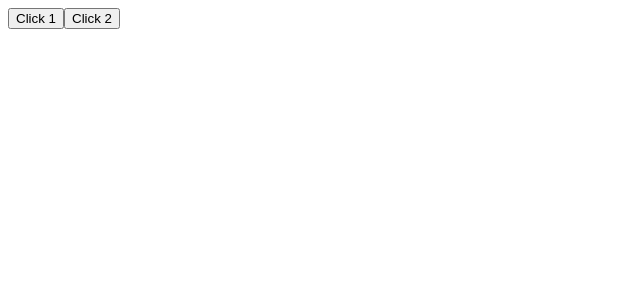
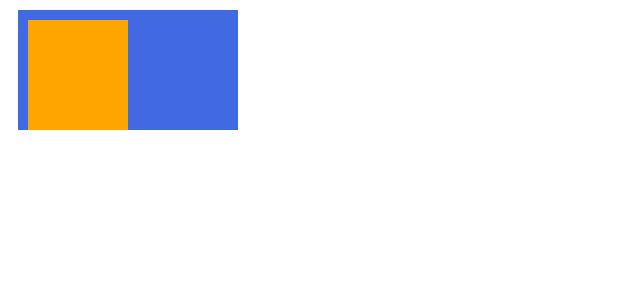
Before and after one commit to JunesWorld/vue3-template-syntax, a Vue app: page / in a window 1280 px wide. Shown: the top 300 px of the page, without its empty margins (0-640 px from the left). Built offline with nearby package versions, Linux system fonts and the light colour scheme.

Commit message:
이벤트 수식어

```diff
--- a/src/App.vue
+++ b/src/App.vue
@@ -1,34 +1,38 @@
 <template>
   <!--
-    [Event 객체]
-    - click event가 발생했을 때 event의 정보를 가지고 있는 객체 데이터
-    - ex) PointerEvent
-    - 발생한 event의 실제 데이터를 가지고 있다
-    - $event = event 객체가 나와서 들어간다
-   -->
-  <button @click="handler('hi', $event)">
-    Click 1
-  </button>
-  <button @click="handler('what', $event)">
-    Click 2
-  </button>
+    @wheel 동작할 때마다 부하가 걸린다.
+    - .passive 사용
+    - 로직의 처리와 화면과 분리
+  -->
+  <div
+    class="parent"
+    @wheel="handler">
+    <div class="child"></div>
+  </div>
 </template>
 
 <script>
 export default {
-//   methods: {
-//     // event라는 매개변수 = data 받아주는 역할 = 변경하여 사용 가능
-//     handler(event) {
-//       console.log(event)
-//       console.log(event.target.textContent)
-//     }
-//   }
-// }
   methods: {
-    handler(msg, event) {
-      console.log(msg) // hi + PointerEvent
-      console.log(event) // what + PointerEvent
+    handler(event) {
+      console.log(event)
     }
   }
 }
 </script>
+
+<style scoped lang="scss">
+  .parent {
+    width: 200px;
+    height: 100px;
+    background-color: royalblue;
+    margin: 10px;
+    padding: 10px;
+    overflow: auto; // scroll bar
+    .child {
+      width: 100px;
+      height: 2000px;
+      background-color: orange;
+    }
+  }
+</style>
```
